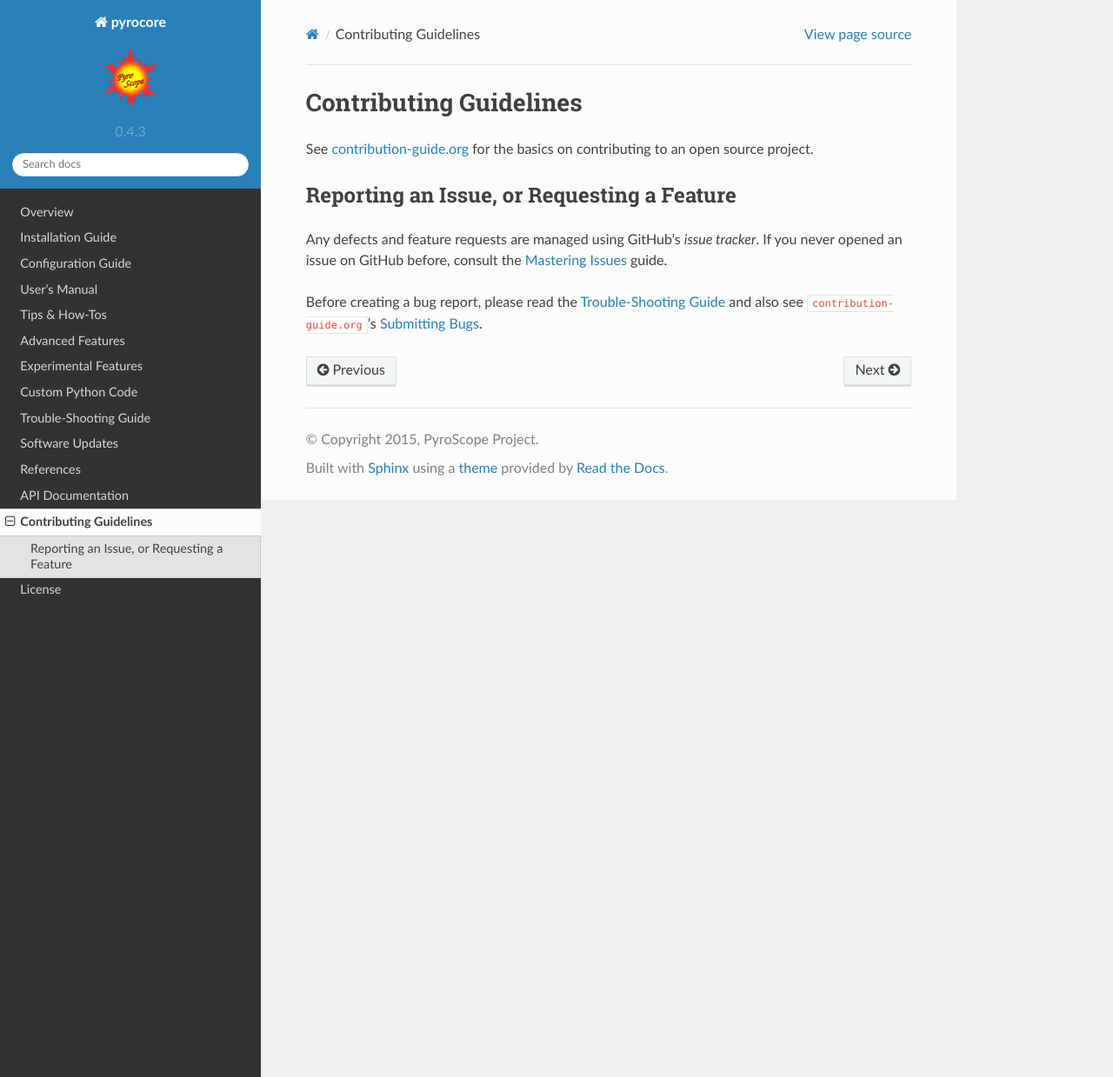
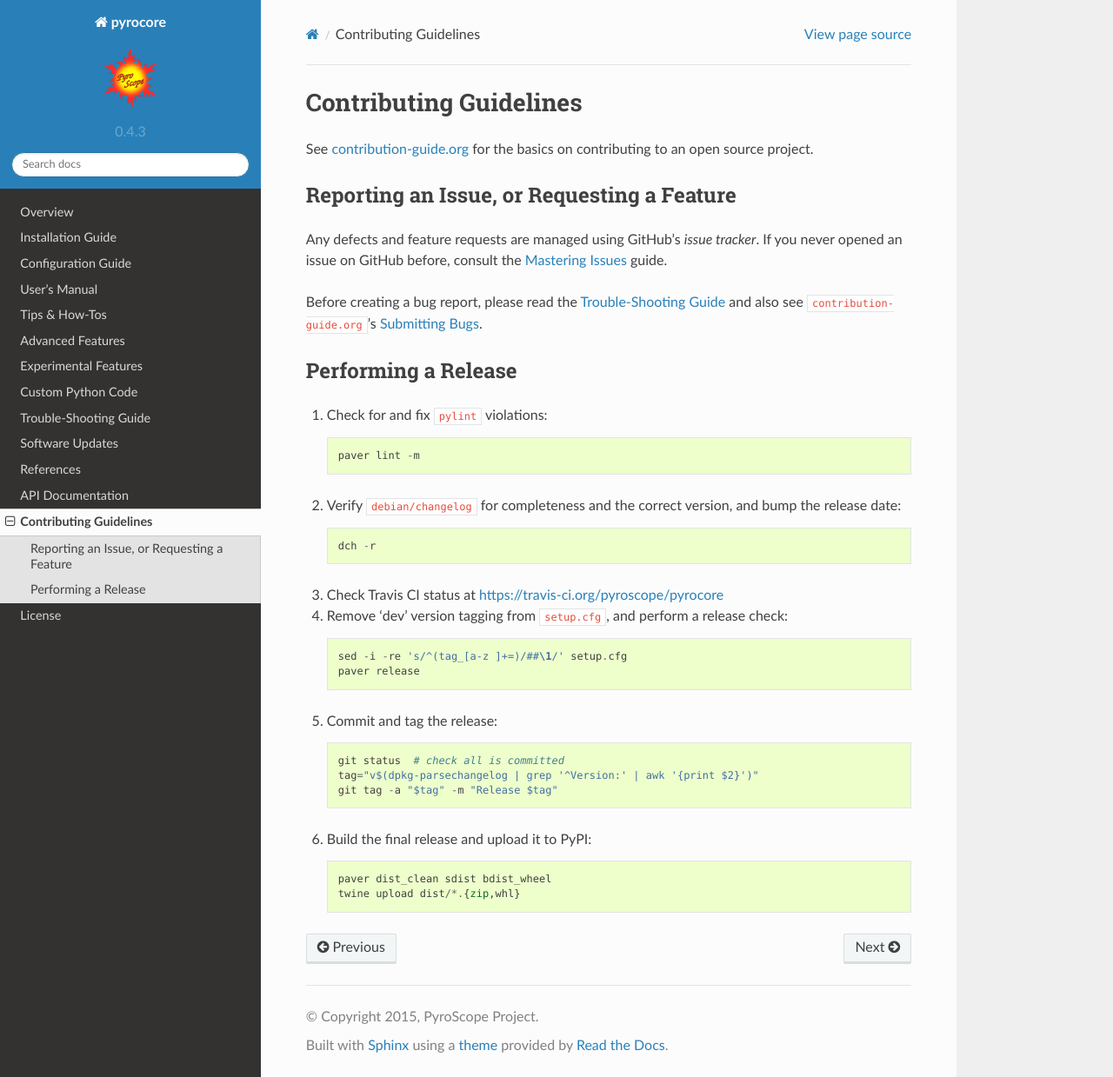
Before and after one commit to pyroscope/pyrocore, a Sphinx documentation site: the page built from docs/contributing.rst, in a window 1280 px wide and 1239 px high. Shown: the whole window at 87% size. Built offline with Sphinx 7.4.7 and the Read the Docs theme 2.0.0, drawn with Linux system fonts in a browser that asks for light colours.

Commit message:
docs: Performing a Release

```diff
--- a/docs/contributing.rst
+++ b/docs/contributing.rst
@@ -1,2 +1,31 @@
 .. Include text from the place where GitHub sees it.
 .. include:: ../CONTRIBUTING.rst
+
+Performing a Release
+--------------------
+
+#. Check for and fix ``pylint`` violations::
+
+    paver lint -m
+
+#. Verify ``debian/changelog`` for completeness and the correct version, and bump the release date::
+
+    dch -r
+
+#. Check Travis CI status at https://travis-ci.org/pyroscope/pyrocore
+
+#. Remove ‘dev’ version tagging from ``setup.cfg``, and perform a release check::
+
+    sed -i -re 's/^(tag_[a-z ]+=)/##\1/' setup.cfg
+    paver release
+
+#. Commit and tag the release::
+
+    git status  # check all is committed
+    tag="v$(dpkg-parsechangelog | grep '^Version:' | awk '{print $2}')"
+    git tag -a "$tag" -m "Release $tag"
+
+#. Build the final release and upload it to PyPI::
+
+    paver dist_clean sdist bdist_wheel
+    twine upload dist/*.{zip,whl}
```
